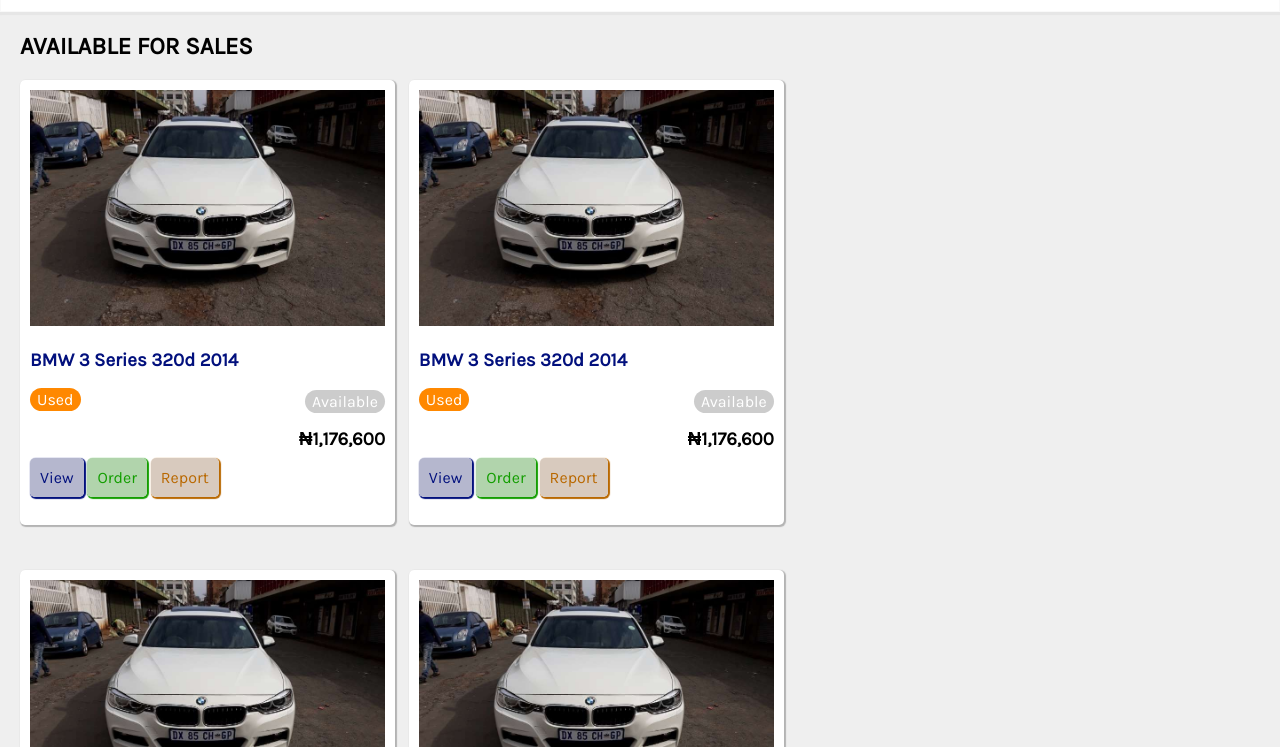
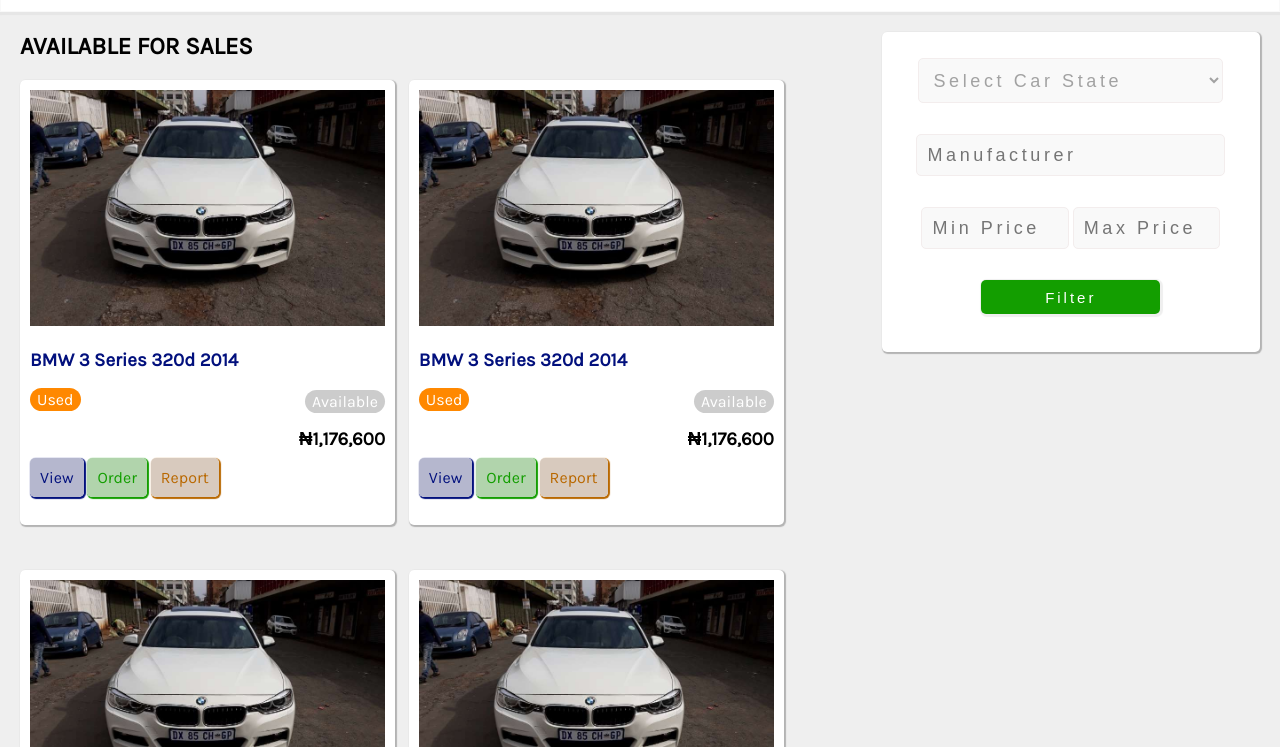
Before and after one commit to an-apluss/AutoMart, a plain HTML site: page UI/client_dashboard.html in a window 1280 px wide. Shown: the part 53-800 px from the top of the page. Drawn offline with Linux system fonts and the light colour scheme; a web font is replaced by a local one.

Commit message:
feat(UI) Create template to view all unsold car with options
- write HTML for form used filter unsold car advert

- write CSS for form used filter unsold car advert

- delivers [#166104826]

```diff
--- a/UI/client_dashboard.html
+++ b/UI/client_dashboard.html
@@ -23,6 +23,31 @@
     </div>
   </nav>
   <div class="container">
+    <div class="filter align-center">
+      <form action="" method="get">
+        <p>
+          <select class="input-style select-width--height space-bottom" name="state" id="state" required>
+            <option value="default">Select Car State</option>
+            <option value="used">Used</option>
+            <option value="new">New</option>
+          </select>
+        </p>
+        <p>
+          <input class="input-style space-bottom" type="text" name="manufacturer" id="manufacturer"
+            placeholder="Manufacturer" required>
+        </p>
+        <p>
+          <input class="input-style price-adjust space-bottom" type="text" name="minPrice" id="minPrice"
+            placeholder="Min Price" required>
+
+          <input class="input-style price-adjust space-bottom" type="text" name="maxPrice" id="maxPrice"
+            placeholder="Max Price" required>
+        </p>
+        <p>
+          <input class="button-style" type="submit" id="postAd" value="Filter">
+        </p>
+      </form>
+    </div>
     <h2>AVAILABLE FOR SALES</h2>
     <ul class="item-listings">
       <li class="item">
--- a/UI/css/styles.css
+++ b/UI/css/styles.css
@@ -441,6 +441,37 @@
   text-align: justify;
 }
 
+/*
+*================================
+*         Filter styles
+*================================
+*/
+
+.filter {
+  width: 28%;
+  height: 300px;
+  background-color: #ffffff;
+  position: fixed;
+  top: 85px;
+  right: 20px;
+  border-radius: 5px;
+  padding: 10px;
+  box-shadow: 1px 1px 1px 1px #b3b3b3;
+}
+
+.price-adjust {
+  width: 35%;
+  display: inline-block;
+}
+
+.filter input[type="submit"] {
+  background-color: #139e00;
+}
+
+.filter input[type="submit"]:hover {
+  background-color: #128802;
+  transition: background .9s;
+}
 
 /*
 ================================
@@ -501,3 +532,11 @@
     margin: 0 0 10px 0;
   }
 }
+
+/* filter */
+@media only screen and (max-width: 525px) {
+  .filter {
+    width: auto;
+    position: static;
+  }
+}
```
